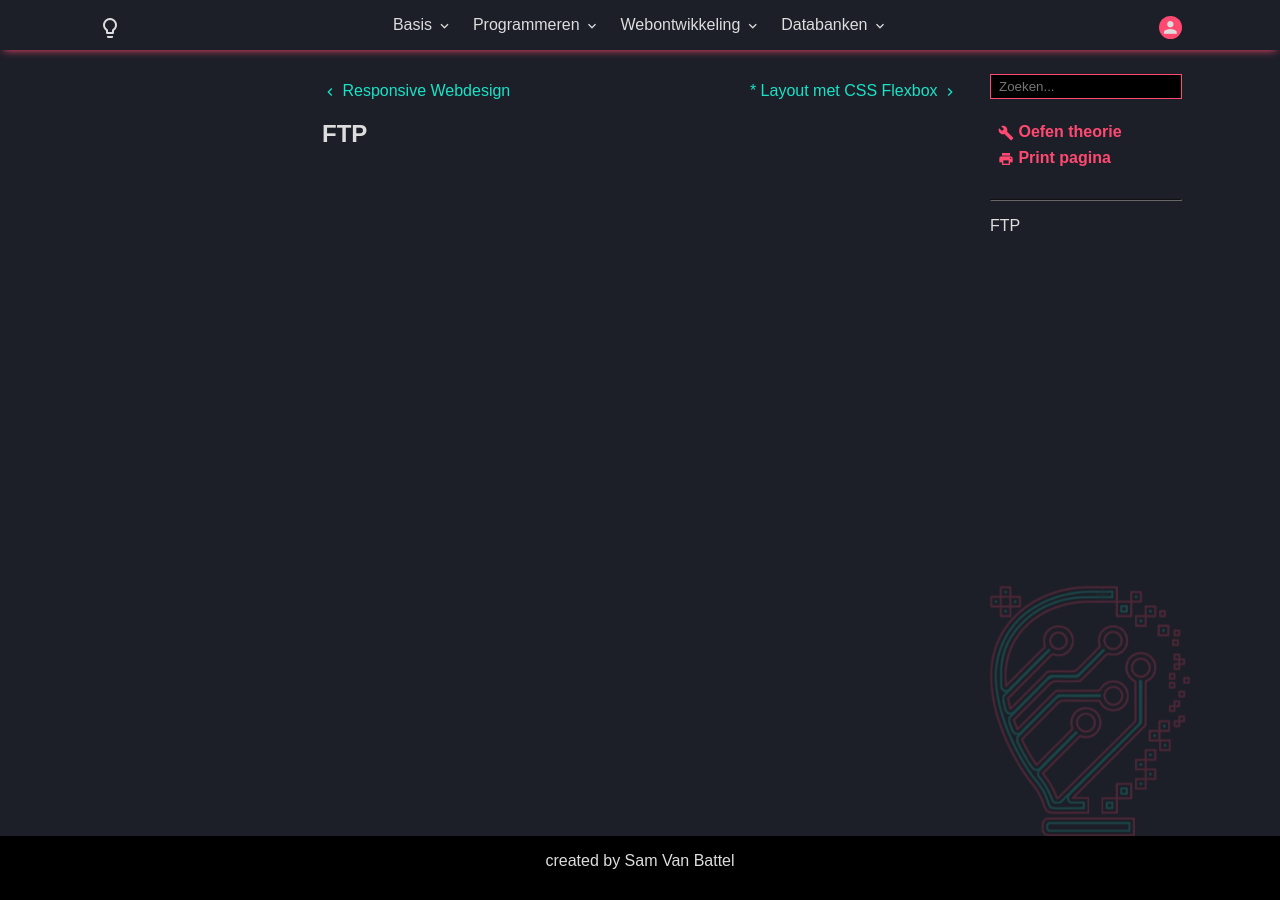
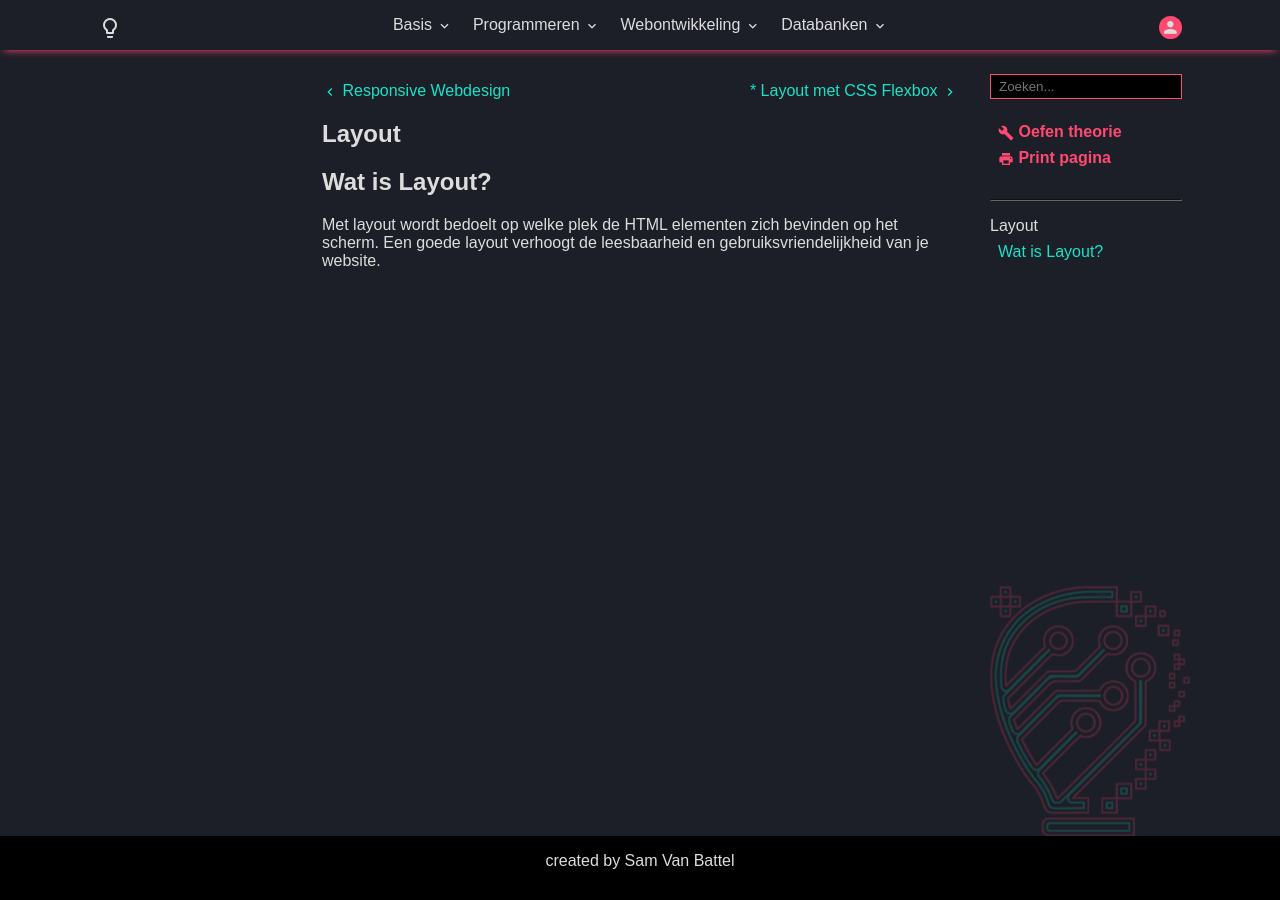
Before and after one commit to T-INFORMATICA/t-informatica.github.io, a Jekyll site: the page built from _courses/webontwikkeling/statische-websites/layout.md, in a window 1280 px wide. Built offline with Jekyll 4.4.1, drawn with Linux system fonts in a browser that asks for light colours; comment, search, counter and statistics services are not loaded.

Commit message:
Update layout.md

```diff
--- a/_courses/webontwikkeling/statische-websites/layout.md
+++ b/_courses/webontwikkeling/statische-websites/layout.md
@@ -1,6 +1,10 @@
 ---
-title: FTP
+title: Layout
 tags:
  -
 description:
 ---
+
+## Wat is Layout?
+
+Met layout wordt bedoelt op welke plek de HTML elementen zich bevinden op het scherm. Een goede layout verhoogt de leesbaarheid en gebruiksvriendelijkheid van je website.
```
